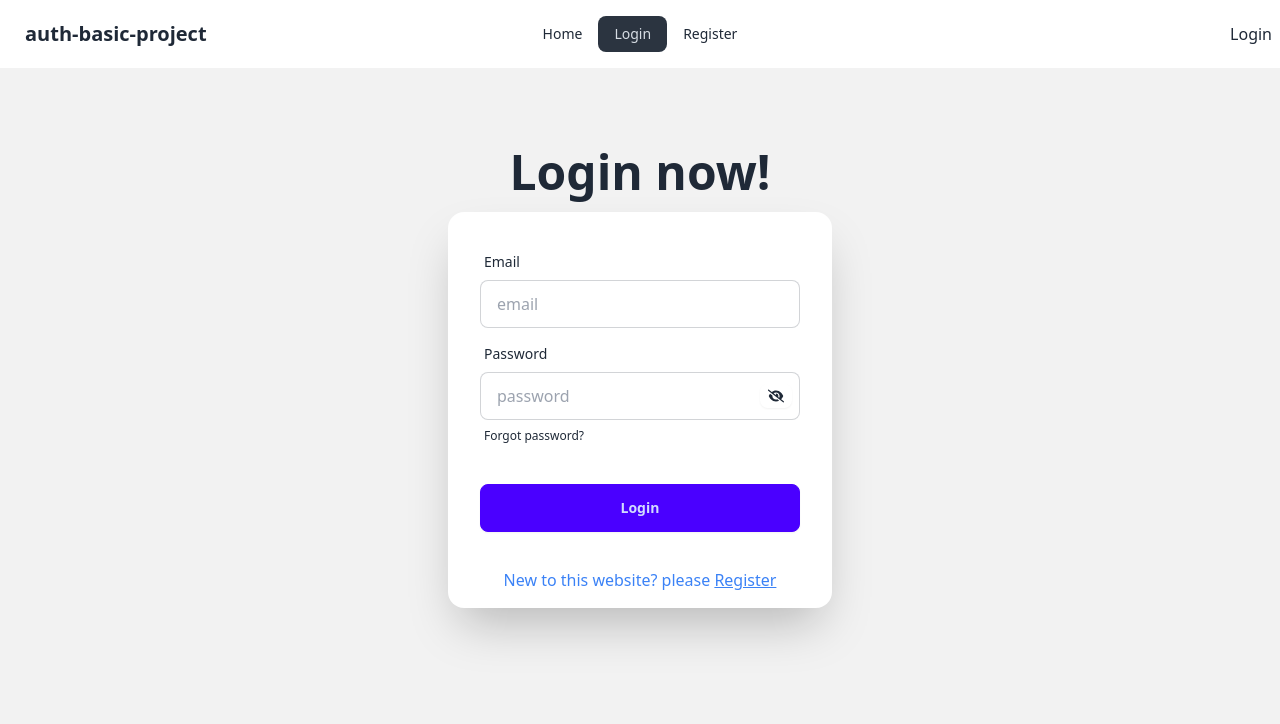
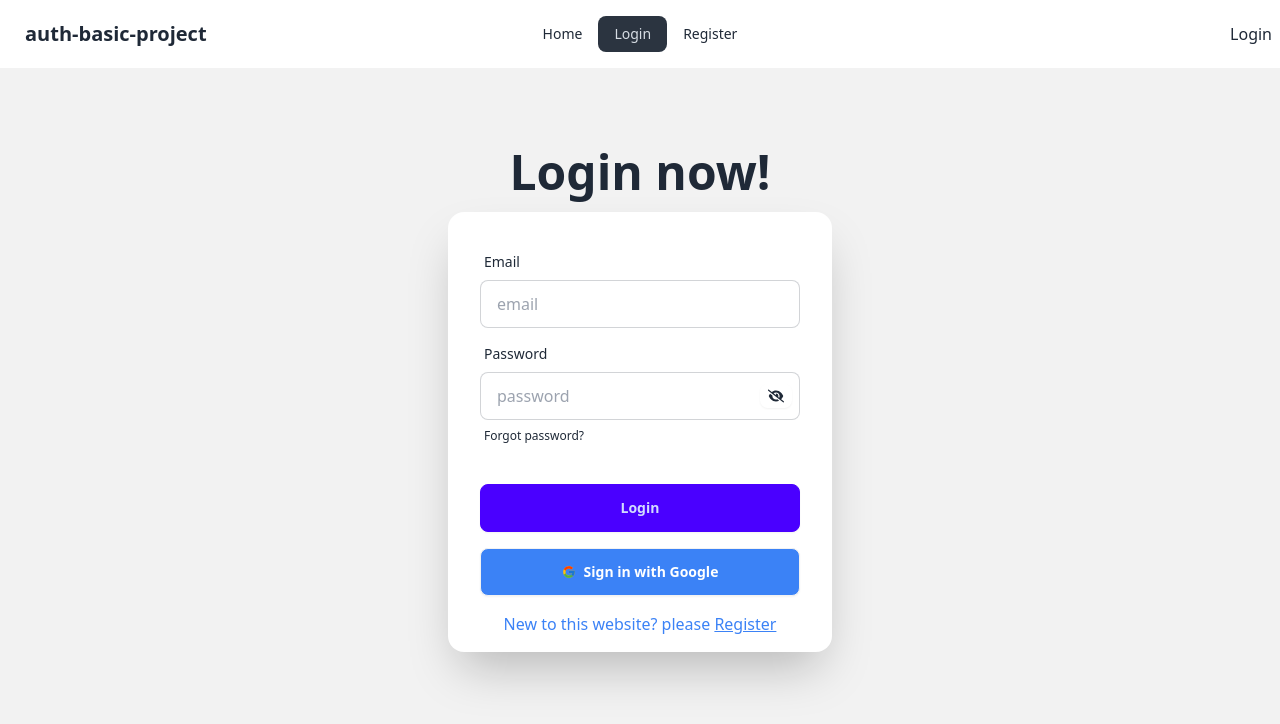
Before and after one commit to fahimprito/auth-basic-project-testing, a React (Vite) app: page /login in a window 1280 px wide. Shown: the top 724 px of the page. Built offline with nearby package versions, Linux system fonts and the light colour scheme; no server answers.

Commit message:
google signin

```diff
--- a/src/conponents/Login/Login.jsx
+++ b/src/conponents/Login/Login.jsx
@@ -2,12 +2,13 @@ import { useContext, useState } from "react";
 import { Link, useNavigate } from "react-router-dom";
 import { FaEye, FaEyeSlash } from "react-icons/fa6";
 import { AuthContext } from "../../providers/AuthProvider";
+import { FcGoogle } from "react-icons/fc";
 
 
 const Login = () => {
     const navigate = useNavigate();
     const [showPassword, setShowPassword] = useState(false);
-    const { loginUser } = useContext(AuthContext);
+    const { loginUser, signInWithGoogle } = useContext(AuthContext);
 
     const handleLogin = (e) => {
         e.preventDefault();
@@ -25,6 +26,15 @@ const Login = () => {
                 console.log('ERROR', error.message)
             })
 
+    }
+
+    const handleGoogleSignIn = () => {
+        signInWithGoogle()
+            .then(result => {
+                console.log(result.user);
+                navigate('/');
+            })
+            .catch(error => console.log('ERROR', error.message))
     }
 
     return (
@@ -64,7 +74,15 @@ const Login = () => {
                                 <button className="btn btn-primary">Login</button>
                             </div>
                         </form>
-                        <p className="text-blue-500 text-center pt-1 pb-4">New to this website? please <Link to="/register" className="underline underline-offset-1">Register</Link></p>
+                        <div className="card-body -mt-4 py-0">
+                            <button
+                                onClick={handleGoogleSignIn}
+                                className="btn bg-blue-500 text-white font-semibold hover:bg-blue-600">
+                                <FcGoogle />
+                                Sign in with Google
+                            </button>
+                        </div>
+                        <p className="text-blue-500 text-center py-4">New to this website? please <Link to="/register" className="underline underline-offset-1">Register</Link></p>
                     </div>
                 </div>
             </div>
--- a/src/providers/AuthProvider.jsx
+++ b/src/providers/AuthProvider.jsx
@@ -1,9 +1,11 @@
 import { createContext, useEffect, useState } from "react";
 import PropTypes from 'prop-types';
-import { createUserWithEmailAndPassword, onAuthStateChanged, signInWithEmailAndPassword, signOut } from "firebase/auth";
+import { createUserWithEmailAndPassword, GoogleAuthProvider, onAuthStateChanged, signInWithEmailAndPassword, signInWithPopup, signOut } from "firebase/auth";
 import { auth } from "../firebase.init";
 
 export const AuthContext = createContext(null);
+
+const googleProvider = new GoogleAuthProvider();
 
 const AuthProvider = ({ children }) => {
     const [user, setUser] = useState(null);
@@ -17,6 +19,10 @@ const AuthProvider = ({ children }) => {
     const loginUser = (email, password) => {
         setLoading(true);
         return signInWithEmailAndPassword(auth, email, password);
+    }
+
+    const signInWithGoogle = () =>{
+        return signInWithPopup(auth, googleProvider);
     }
 
     const logOutUser = () => {
@@ -41,6 +47,7 @@ const AuthProvider = ({ children }) => {
         loading,
         createUser,
         loginUser,
+        signInWithGoogle,
         logOutUser,
     }
 
```
